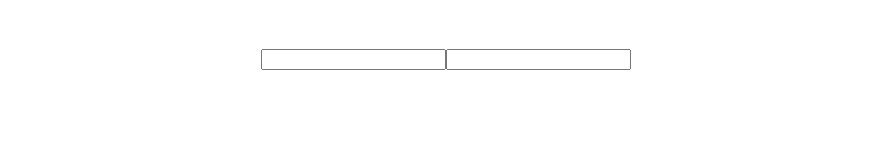
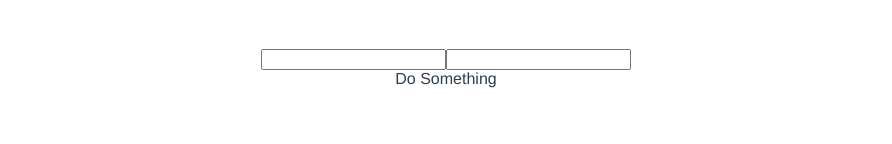
Before and after one commit to GeonwooVincentKim/VueProject, a Vue app: page /eventChange in a window 1280 px wide. Shown: the part 156-300 px from the top of the page, without its empty margins (194-1086 px from the left). Built offline with nearby package versions, Linux system fonts and the light colour scheme.

Commit message:
[Update] - Updated DoSomething function

```diff
--- a/src/views/EventChange.vue
+++ b/src/views/EventChange.vue
@@ -8,6 +8,7 @@
     <div class="inputType">
         <input @keyup.enter="submit" />
         <input @keyup.alt.enter="clear" />
+        <div @click.ctrl="doSomething">Do Something</div>
     </div>
 
 </template>
```
